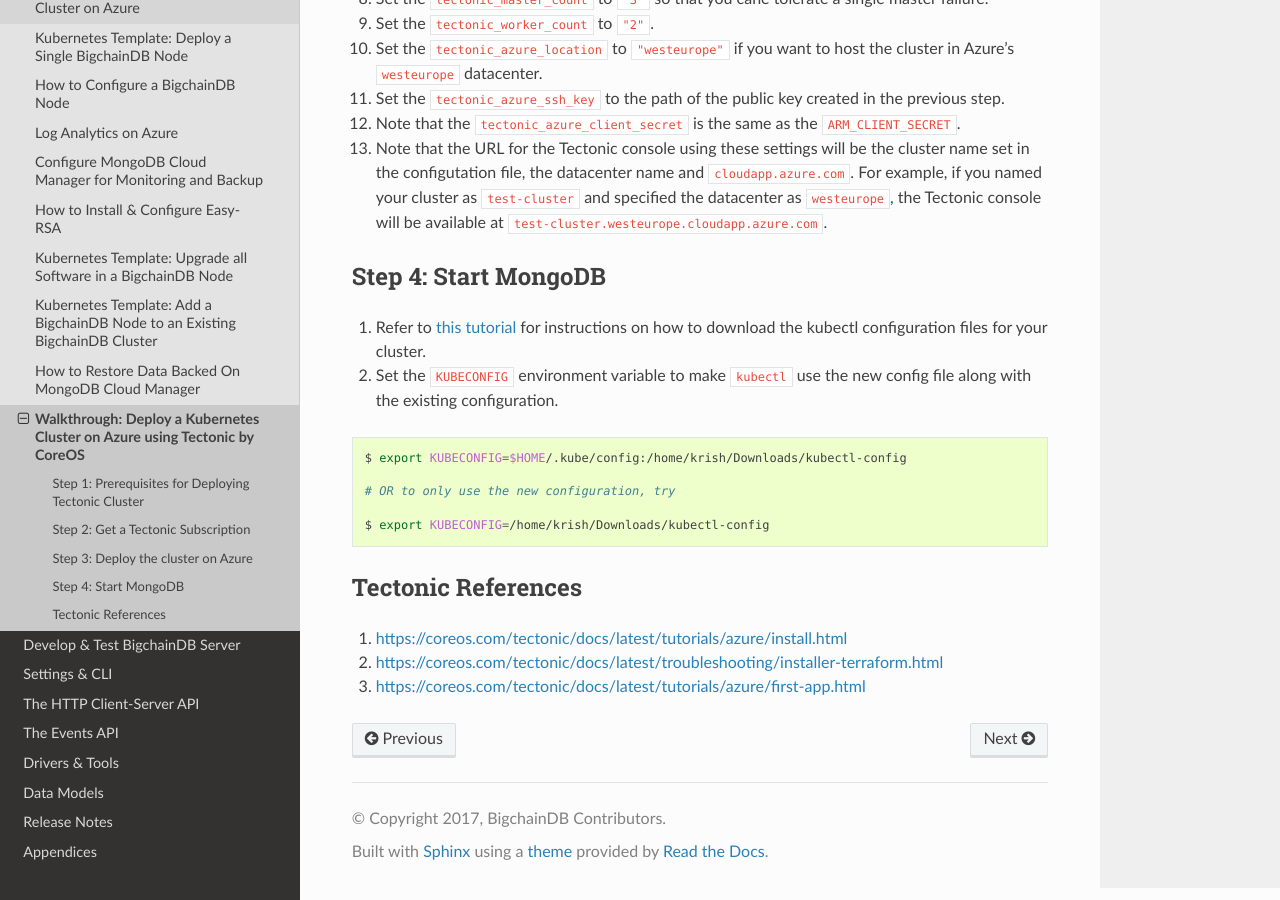
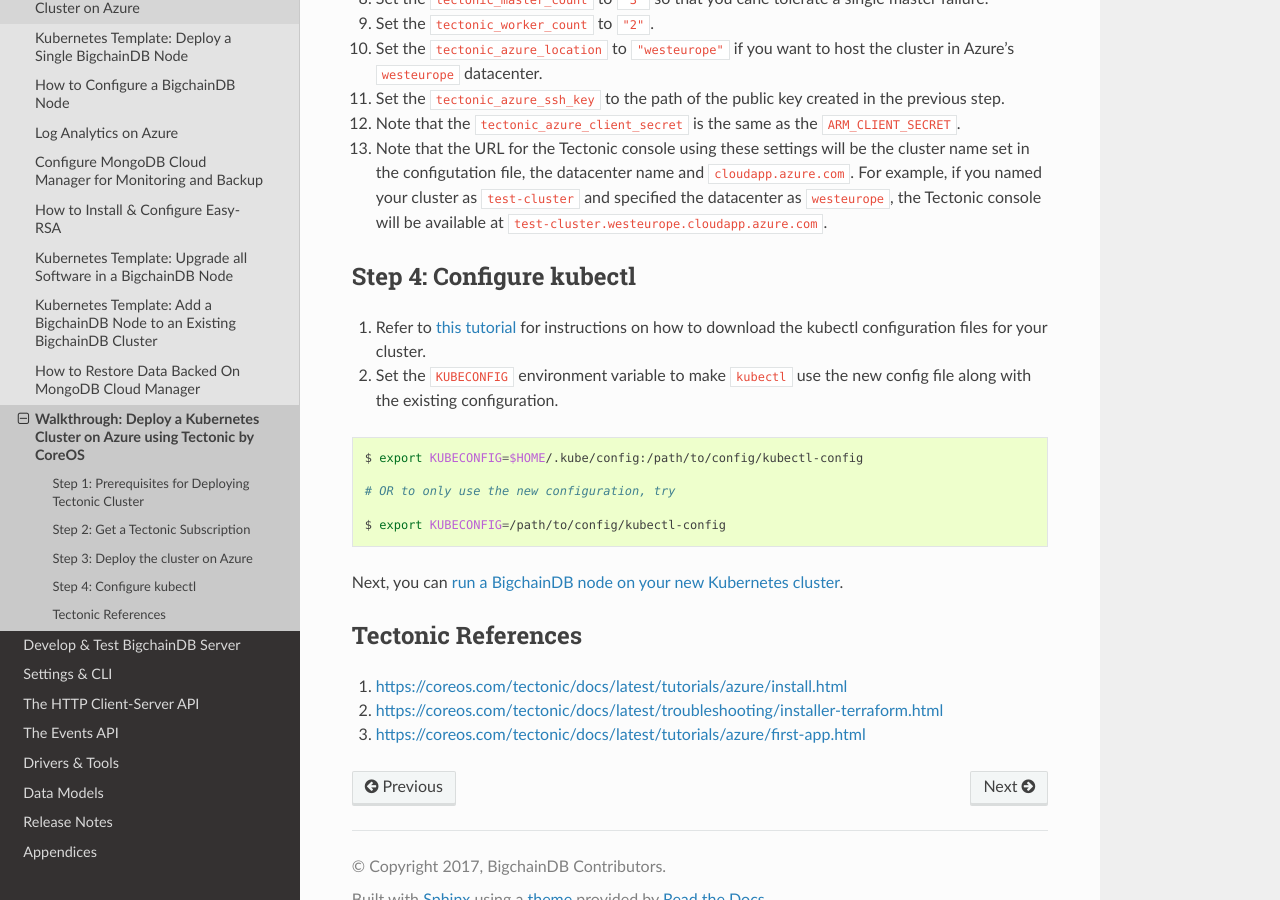
Before and after one commit to bigchaindb/bigchaindb, a Sphinx documentation site: the page built from docs/server/source/production-deployment-template/tectonic-azure.rst, in a window 1280 px wide and 900 px high, scrolled down 1278 px. Built offline with Sphinx 7.4.7 and the Read the Docs theme 2.0.0, drawn with Linux system fonts in a browser that asks for light colours; pages that are not in the unit, such as notebooks, are missing from menus.

Commit message:
Doc fixes as per comments

```diff
--- a/docs/server/source/production-deployment-template/tectonic-azure.rst
+++ b/docs/server/source/production-deployment-template/tectonic-azure.rst
@@ -86,8 +86,8 @@ when following the steps above:
    console will be available at ``test-cluster.westeurope.cloudapp.azure.com``.
 
 
-Step 4: Start MongoDB
----------------------
+Step 4: Configure kubectl
+-------------------------
 
 #. Refer to `this tutorial
    <https://coreos.com/tectonic/docs/latest/tutorials/azure/first-app.html>`__
@@ -99,11 +99,14 @@ Step 4: Start MongoDB
 
 .. code:: bash
 
-    $ export KUBECONFIG=$HOME/.kube/config:/home/krish/Downloads/kubectl-config
+    $ export KUBECONFIG=$HOME/.kube/config:/path/to/config/kubectl-config
 
     # OR to only use the new configuration, try
 
-    $ export KUBECONFIG=/home/krish/Downloads/kubectl-config
+    $ export KUBECONFIG=/path/to/config/kubectl-config
+
+Next, you can :doc:`run a BigchainDB node on your new
+Kubernetes cluster <node-on-kubernetes>`.
 
 
 Tectonic References
```
